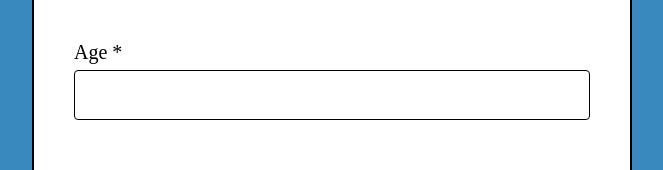
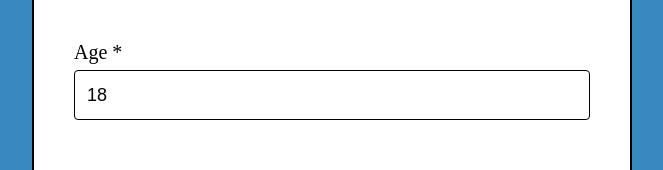
Before and after one commit to SvetlanaShel/lessen_05_react, a React (Vite) app: page / in a window 1280 px wide. Shown: the part 286-456 px from the top of the page, without its empty margins (308-971 px from the left). Built offline with nearby package versions, Linux system fonts and the light colour scheme.

Commit message:
add commit1

```diff
--- a/src/components/EmployeeForm.tsx
+++ b/src/components/EmployeeForm.tsx
@@ -12,12 +12,12 @@ function EmployeeForm(){
     const schema = Yup.object().shape({
        fullName: Yup.string()
         .required('Field Name is requered')
-        .min(-5, 'Max -5 symbols')
-        .max(-50, 'Min -50 symbols'),
+        .min(5, 'Max 5 symbols')
+        .max(50, 'Min 50 symbols'),
        age: Yup.number()
         .required('Field age is requered')
-        .min(-18, 'Max -18')
-        .max(-80, 'Min -80')
+        .min(18, 'Max 18')
+        .max(80, 'Min 80')
     })
 
    const formik = useFormik({
@@ -52,7 +52,7 @@ function EmployeeForm(){
            <Input
            name='age'
            label='Age * '
-          // value={formik.values.age}
+           value={formik.values.age}
            onChange={formik.handleChange}
            error={formik.errors.age}
            />
```
